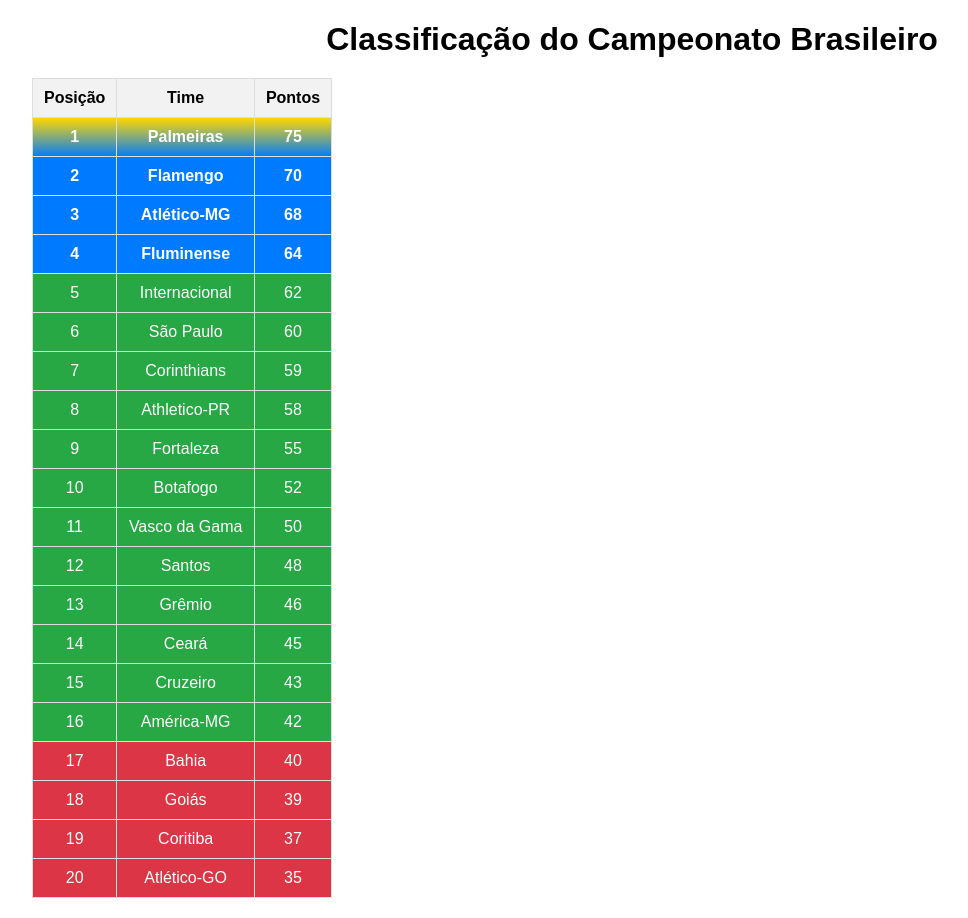
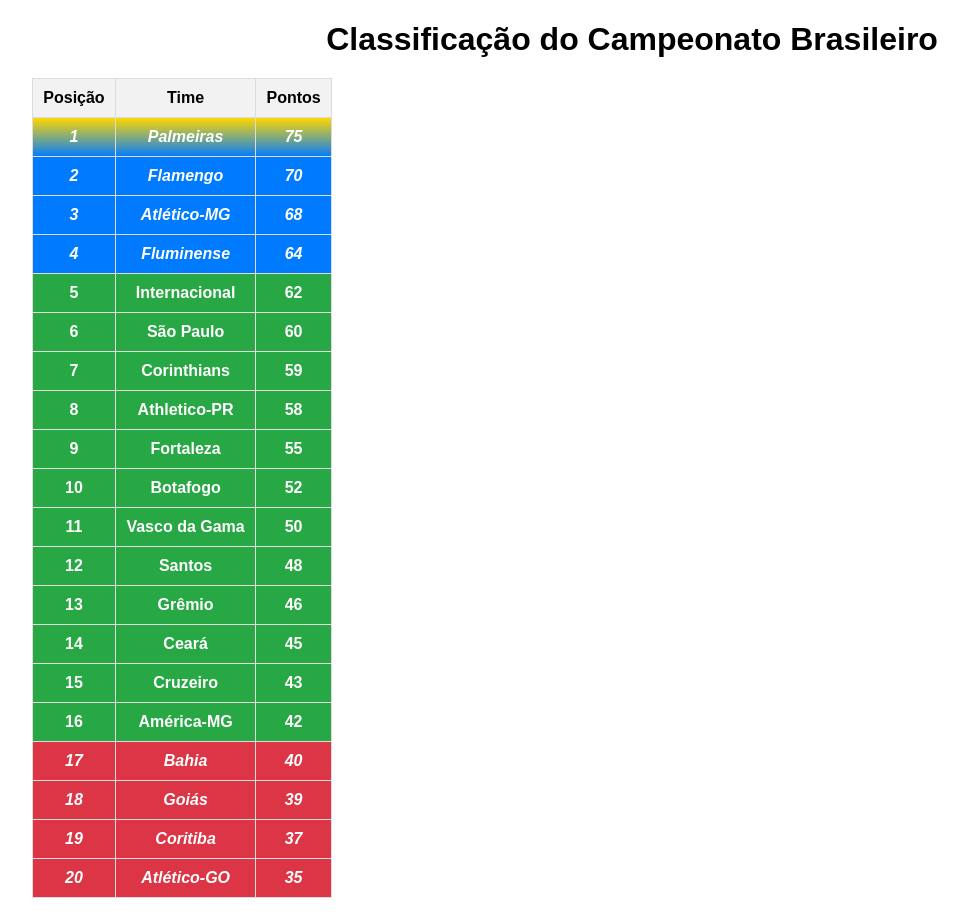
Before and after one commit to w4lterjr/futebol, a React (Vite) app: page / in a window 1280 px wide. Shown: the whole page, without its empty margins (8-976 px from the left). Built offline with nearby package versions, Linux system fonts and the light colour scheme.

Commit message:
styles_4

```diff
--- a/styles/brasileirao.module.css
+++ b/styles/brasileirao.module.css
@@ -25,17 +25,24 @@
     background-color: #007bff; /* Azul para os 4 primeiros */
     color: white;
     font-weight: bold;
+    font-style: italic;
+
   }
 
   .bottomFour {
     background-color: #dc3545; /* Vermelho para os 4 últimos */
     color: white;
+    font-weight: bold;
+    font-style: italic;
   }
+
 
   .middle {
     background-color: #28a745; /* Verde para o meio */
     color: white;
+    font-weight: bold;
   }
+
 
   .classificacao th {
     background-color: #f2f2f2;
@@ -47,4 +54,6 @@
     background: linear-gradient(to top, #007bff, #ffd700); /* Azul-dourado */
     color: white;
     font-weight: bold;
+    font-style: italic;
+
   }
```
